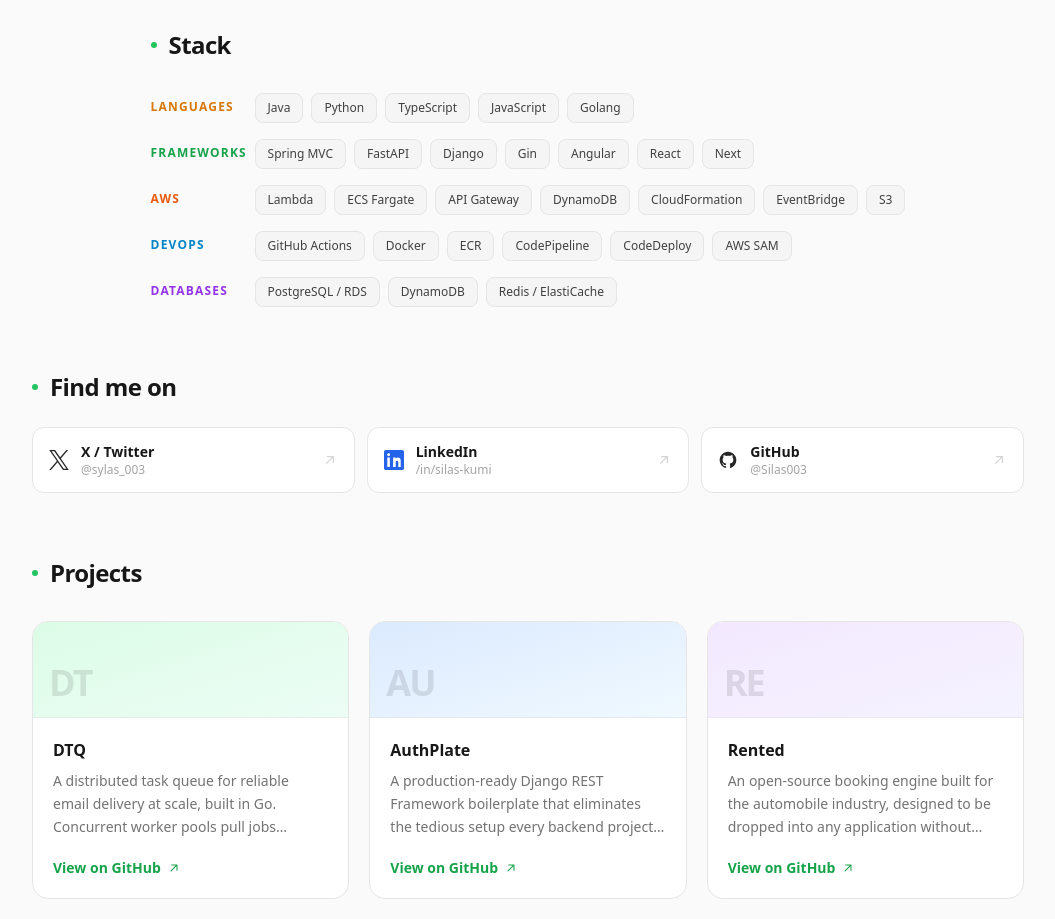
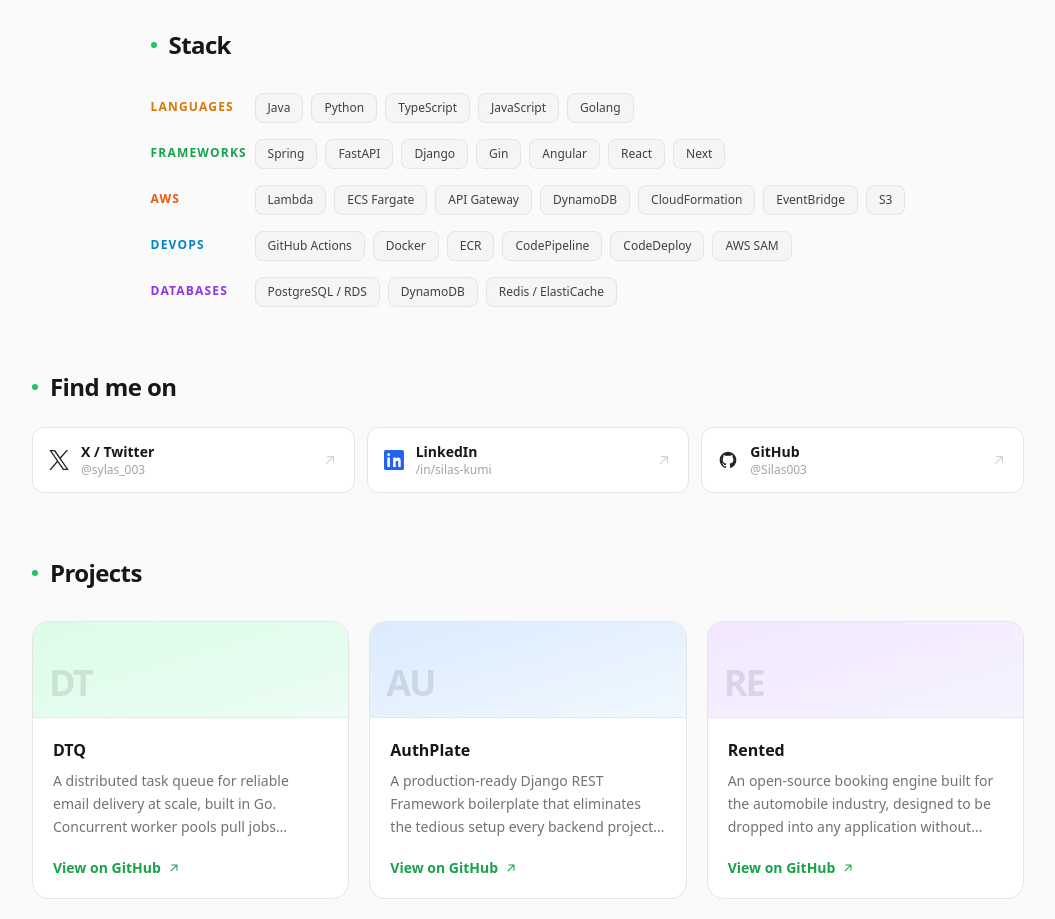
Before and after one commit to Silas003/skumi, a Next.js app: page / in a window 1280 px wide. Shown: the part 1020-1939 px from the top of the page, without its empty margins (112-1167 px from the left). Built offline with nearby package versions, Linux system fonts and the light colour scheme.

Commit message:
Update Skills component: replace "Spring MVC" with "Spring" in frameworks list.

```diff
--- a/Components/Skills.js
+++ b/Components/Skills.js
@@ -7,7 +7,7 @@
   {
     label: 'Frameworks',
     accent: 'text-green-600 dark:text-green-400',
-    skills: ['Spring MVC', 'FastAPI','Django','Gin','Angular','React','Next'],
+    skills: ['Spring', 'FastAPI','Django','Gin','Angular','React','Next'],
   },
   {
     label: 'AWS',
```
